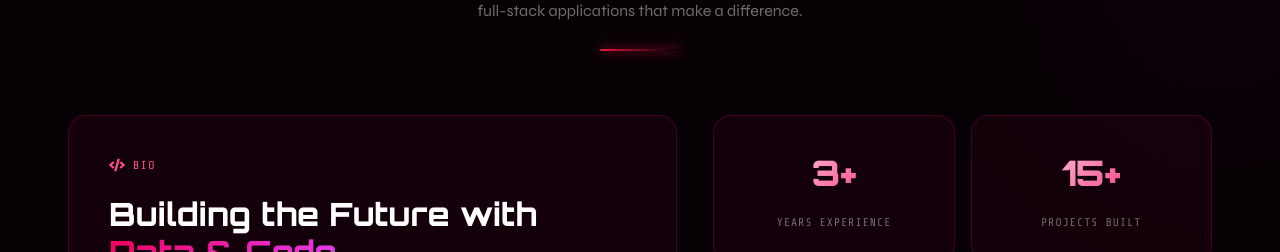
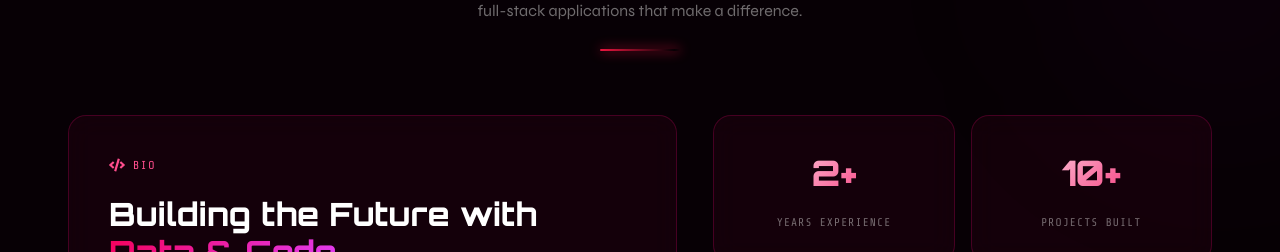
Before and after one commit to MohtashimUsmani/Portfolio, a React (Create React App) app: page / in a window 1280 px wide. Shown: the part 1088-1340 px from the top of the page. Built offline with nearby package versions, Linux system fonts and the light colour scheme.

Commit message:
Update About.js

```diff
--- a/src/sections/About.js
+++ b/src/sections/About.js
@@ -6,8 +6,8 @@ import SectionTitle from '../components/SectionTitle';
 import './About.css';
 
 const STATS = [
-  { value:'3+',  label:'Years Experience' },
-  { value:'15+', label:'Projects Built'   },
+  { value:'2+',  label:'Years Experience' },
+  { value:'10+', label:'Projects Built'   },
   { value:'5+',  label:'ML Models'        },
   { value:'10+', label:'Tech Stack'        },
 ];
```
